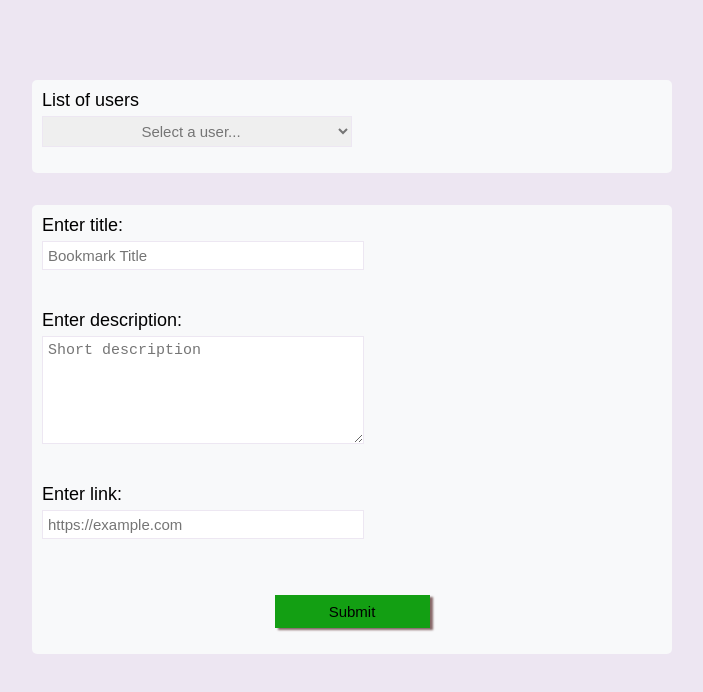
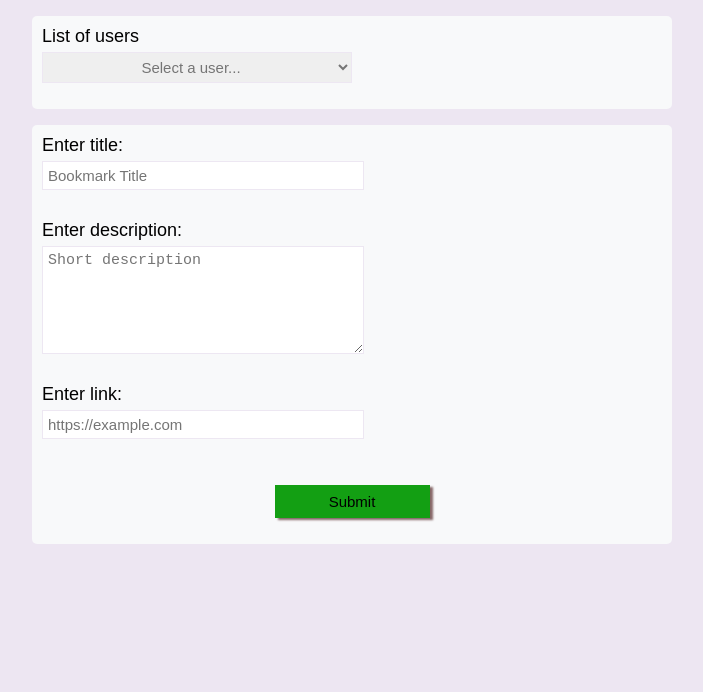
Before and after one commit to samirahekmati/Shared-bookmarks-solo-project, a website with bundled scripts: page index.html in a window 1280 px wide. Shown: the whole page, without its empty margins (288-991 px from the left). Built offline with nearby package versions, Linux system fonts and the light colour scheme.

Commit message:
style.css

```diff
--- a/style.css
+++ b/style.css
@@ -1,19 +1,16 @@
-body{
+body {
   font-family: Arial, Helvetica, sans-serif;
   width: 50%;
   display: flex;
   flex-direction: column;
   margin: 0 auto;
-    padding-top: 5rem;
-    background-color: #EDE6F2;
+  padding-top: 1rem;
+  background-color: #ede6f2;
   font-size: 18px;
-
 }
 
-#dropdown-container{
-
-    margin-bottom: 2rem;
-
+#dropdown-container {
+  margin-bottom: 1rem;
   display: flex;
   flex-direction: column;
   background-color: #f8f9fa;
@@ -21,8 +18,8 @@ body{
   padding: 10px;
 }
 
-select{
-    border:solid 1px #EDE7F2;
+select {
+  border: solid 1px #ede7f2;
   width: 50%;
   margin-bottom: 1rem;
   padding: 5px;
@@ -35,29 +32,28 @@ select{
   flex-direction: column;
   padding-left: 10px;
   background-color: #f8f9fa;
-
 }
 
 label {
   margin-bottom: 5px;
 }
-input, textarea{
+input,
+textarea {
   width: 50%;
   border: none;
-    border:solid 1px #EDE7F2;
+  border: solid 1px #ede7f2;
   padding: 5px;
   font-size: 15px;
-    margin-bottom: 40px;
+  margin-bottom: 30px;
 }
-textarea{
+textarea {
   height: 12vh;
 }
-#bookmarks-container{
+#bookmarks-container {
   margin-top: 2rem;
-
 }
 
-#form-submit-button{
+#form-submit-button {
   width: 25%;
   margin: 1rem auto;
   padding: 0.5rem 0;
```
Lines whose indentation alone changed are shown as unchanged.
